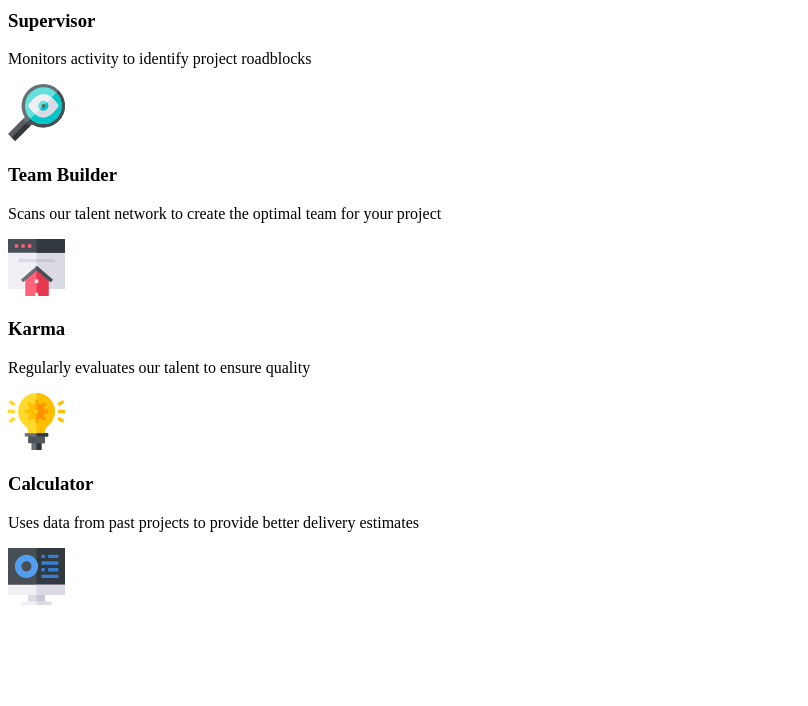
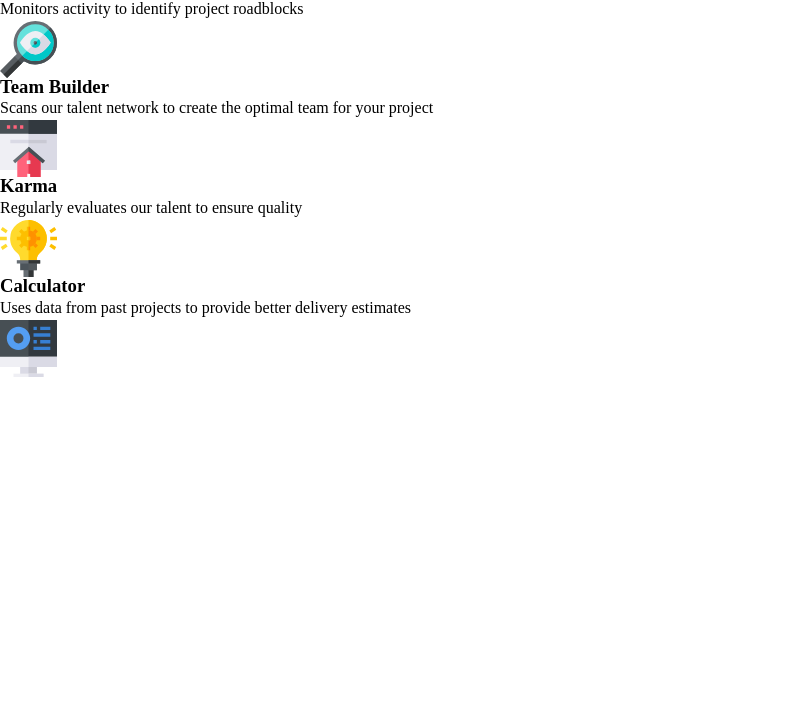
Before and after one commit to DocForLoop/four-card-feature-section, a website: page index.html in a window 1280 px wide. Shown: the part 94-800 px from the top of the page, without its empty margins (0-808 px from the left). Drawn offline with Linux system fonts and the light colour scheme.

Commit message:
Add base css for feature section

```diff
--- /dev/null
+++ b/scss/components/_index.scss
@@ -0,0 +1 @@
+@forward 'feature-section';
--- /dev/null
+++ b/scss/global/_boilerplate.scss
@@ -0,0 +1,46 @@
+html {
+    font-size: 100%;
+}
+
+*, *::before, *::after {
+    box-sizing: border-box;
+}
+
+* {
+    margin: 0;
+    padding: 0;
+}
+
+body {
+    line-height: 1.5;
+}
+
+h1, h2, h3 {
+    line-height: 1;
+}
+
+p, li, figcaption {
+    text-wrap: pretty;
+    max-width: 65ch;
+}
+
+img, picture, video, canvas, svg {
+    display: block;
+    max-width: 100%;
+}
+
+input, button, textarea, select {
+    font: inherit;
+}
+
+p, h1, h2, h3, h4, h5, h6 {
+    overflow-wrap: break-word;
+}
+
+h1, h2, h3, h4, h5, h6 {
+    text-wrap: balance;
+}
+
+a, a:visited, a:active {
+    text-decoration: none;
+}
--- /dev/null
+++ b/scss/global/_colors.scss
@@ -0,0 +1,9 @@
+:root {
+    --clr-primary-1: hsl(0, 78%, 62%);
+    --clr-primary-2: hsl(180, 62%, 55%);
+    --clr-primary-3: hsl(34, 97%, 64%);
+    --clr-primary-4: hsl(212, 86%, 64%);
+    --clr-primary-5: hsl(232, 12%, 34%);
+    --clr-secondary-bg: hsl(0, 0%, 98%);
+    --clr-secondary-box-shadow: hsl(229, 6%, 66%);
+}
--- /dev/null
+++ b/scss/global/_fonts.scss
@@ -0,0 +1,33 @@
+/* poppins-200 - latin */
+@font-face {
+    font-display: swap; /* Check https://developer.mozilla.org/en-US/docs/Web/CSS/@font-face/font-display for other options. */
+    font-family: 'Poppins';
+    font-style: normal;
+    font-weight: 200;
+    src: url('../fonts/poppins-v21-latin-200.woff2') format('woff2'); /* Chrome 36+, Opera 23+, Firefox 39+, Safari 12+, iOS 10+ */
+}
+
+/* poppins-regular - latin */
+@font-face {
+  font-display: swap; /* Check https://developer.mozilla.org/en-US/docs/Web/CSS/@font-face/font-display for other options. */
+  font-family: 'Poppins';
+  font-style: normal;
+  font-weight: 400;
+  src: url('../fonts/poppins-v21-latin-regular.woff2') format('woff2'); /* Chrome 36+, Opera 23+, Firefox 39+, Safari 12+, iOS 10+ */
+}
+
+/* poppins-600 - latin */
+@font-face {
+  font-display: swap; /* Check https://developer.mozilla.org/en-US/docs/Web/CSS/@font-face/font-display for other options. */
+  font-family: 'Poppins';
+  font-style: normal;
+  font-weight: 600;
+  src: url('../fonts/poppins-v21-latin-600.woff2') format('woff2'); /* Chrome 36+, Opera 23+, Firefox 39+, Safari 12+, iOS 10+ */
+}
+
+:root {
+    --ff-primary: 'Poppins', 'Segoe UI', Tahoma, Geneva, Verdana, sans-serif;
+    --fs-1: clamp(1.5rem, 1.2359154929577465rem + 1.1267605633802815vw, 2.25rem);
+    --fs-2: 0.938rem;
+    --fs-3: 0.813rem;
+}
--- /dev/null
+++ b/scss/global/_index.scss
@@ -0,0 +1,4 @@
+@forward 'fonts';
+@forward 'colors';
+@forward 'boilerplate';
+@forward 'layout';
--- a/scss/style.scss
+++ b/scss/style.scss
@@ -0,0 +1,2 @@
+@use 'global';
+@use 'components';
```
Also changed, not shown: css/style.css, fonts/poppins-v21-latin-200.woff2 (added), fonts/poppins-v21-latin-600.woff2 (added), fonts/poppins-v21-latin-regular.woff2 (added), scss/components/_feature-section.scss (added), scss/global/_layout.scss (added).
